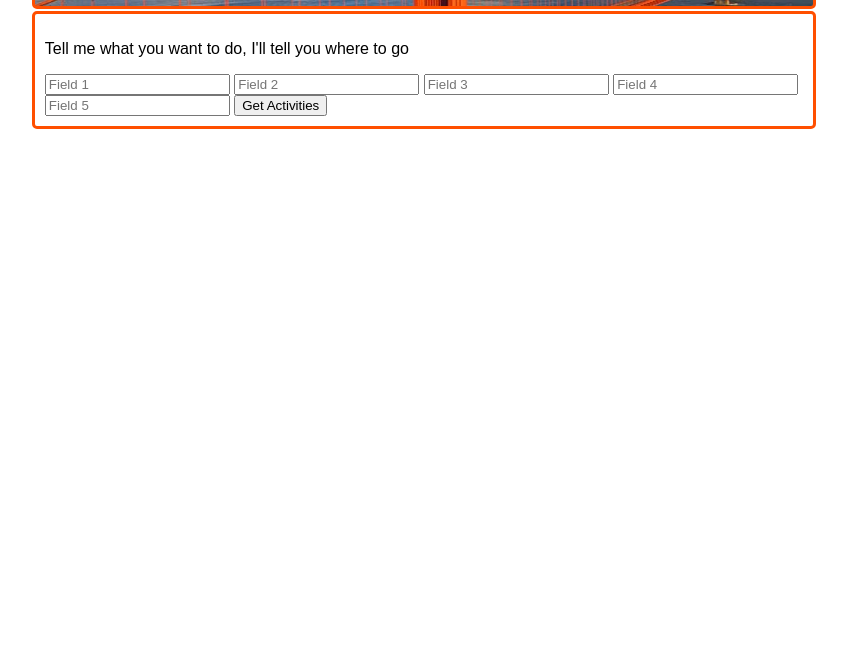
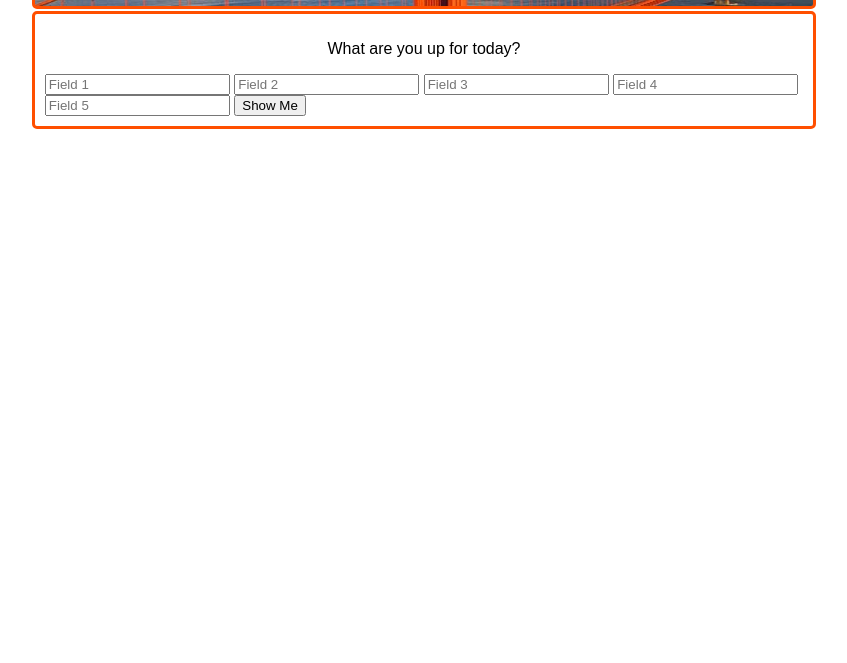
Before and after one commit to urrik98/MVP-DayTripSF, a website: page index.html in a window 1280 px wide. Shown: the part 137-800 px from the top of the page, without its empty margins (216-1063 px from the left). Drawn offline with nearby package versions, Linux system fonts and the light colour scheme.

Commit message:
Polished up a few things on front end

```diff
--- a/angularapp.js
+++ b/angularapp.js
@@ -14,7 +14,7 @@ angular.module('client',[])
 
   var formatPhone = function(phone) {
     if (phone.length === 10) {
-      return phone = "("+ phone.slice(0,3) + ")" + phone.slice(3, 10);
+      return phone = "("+ phone.slice(0,3) + ") " + phone.slice(3, 6) + "-" + phone.slice(6, 10);
     }
   };
 
--- a/index.html
+++ b/index.html
@@ -11,13 +11,13 @@
 
     <div class="container">
       <form ng-controller="FormController">
-        <p>Tell me what you want to do, I'll tell you where to go</p>
+        <p class="flavor_text">What are you up for today?</p>
         <input type="text" placeholder="Field 1" ng-model="field1">
         <input type="text" placeholder="Field 2" ng-model="field2">
         <input type="text" placeholder="Field 3" ng-model="field3">
         <input type="text" placeholder="Field 4" ng-model="field4">
         <input type="text" placeholder="Field 5" ng-model="field5">
-        <button ng-click="postToServer([field1, field2, field3, field4, field5]);">Get Activities</button>
+        <button ng-click="postToServer([field1, field2, field3, field4, field5]);">Show Me</button>
       </form>
     </div>
 
--- a/style.css
+++ b/style.css
@@ -22,6 +22,10 @@ h1 {
   padding: 10px;
 }
 
+.flavor_text {
+  text-align: center;
+}
+
 .container {
 	margin: auto;
   margin-top:2px;
@@ -44,6 +48,9 @@ h1 {
   font-size:8pt;
 }
 
+.phone {
+  font-size:10pt;
+}
 .yelp_link {
   font-size:8pt;
 }
```
